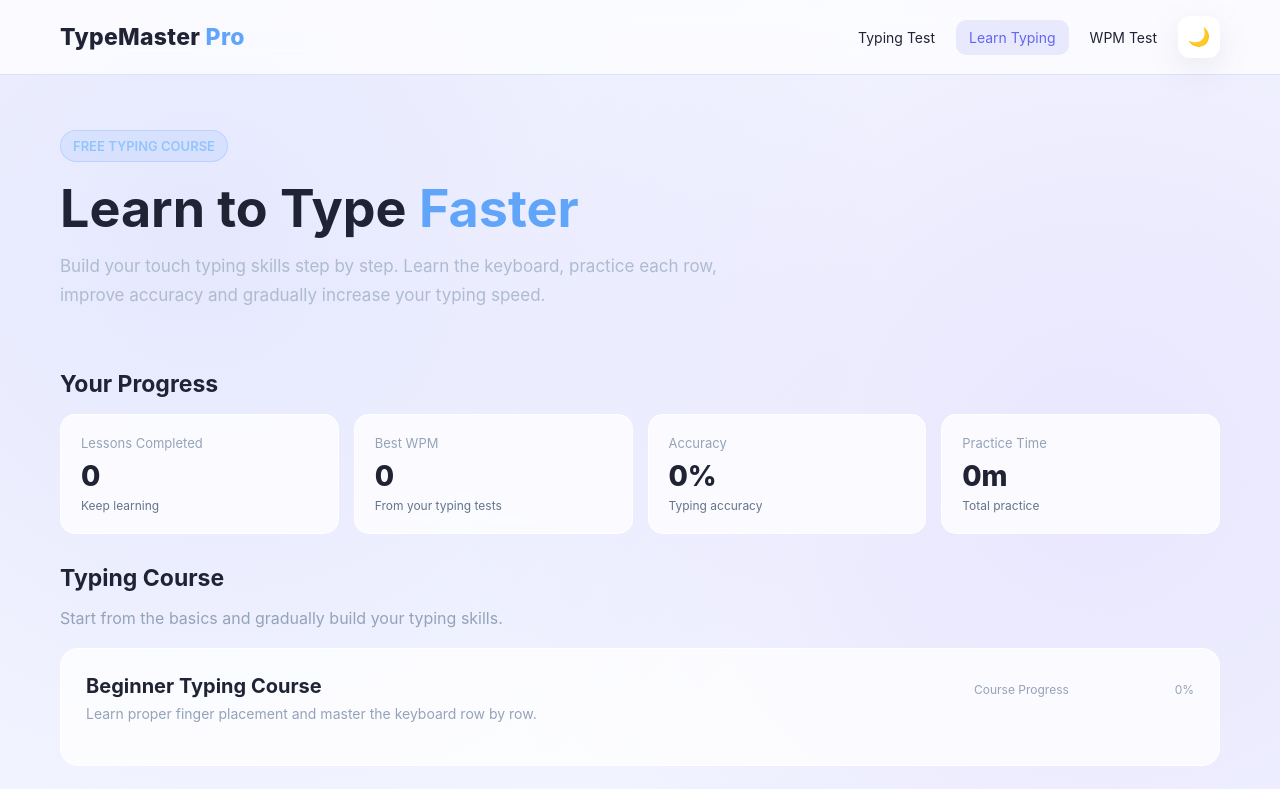
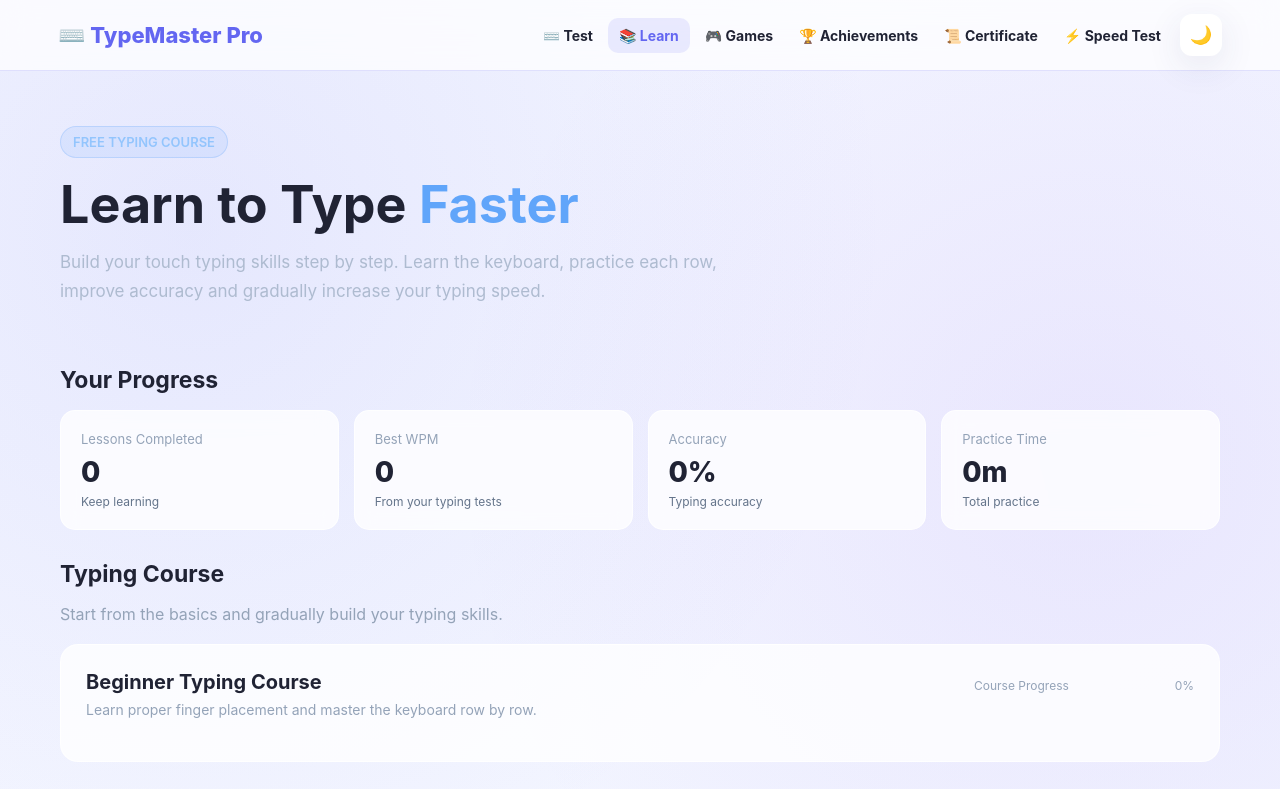
Before and after one commit to ajpartner420/TypeMaster-Pro, a plain HTML site: page learn.html in a window 1280 px wide. Shown: the top 789 px of the page. Drawn offline with Linux system fonts and the light colour scheme.

Commit message:
Update learn.html

```diff
--- a/learn.html
+++ b/learn.html
@@ -519,27 +519,28 @@ body {
 
 <!-- ================= HEADER ================= -->
 
-<header class="header">
+<header class="tm-header">
+    <div class="tm-nav">
 
-    <nav class="nav">
-
-        <a class="logo" href="index.html">
-            TypeMaster <span>Pro</span>
+        <a href="index.html" class="tm-logo">
+            ⌨️ TypeMaster Pro
         </a>
 
-        <div class="nav-links">
+        <div class="tm-nav-right">
 
-            <a href="index.html">
-                Typing Test
-            </a>
+            <nav class="tm-menu">
+                <a href="index.html">⌨️ Test</a>
 
-            <a href="learn.html" class="active">
-                Learn Typing
-            </a>
+                <a href="learn.html">📚 Learn</a>
 
-            <a href="typing-speed-test.html">
-                WPM Test
-            </a>
+                <a href="games.html">🎮 Games</a>
+
+                <a href="achievements.html">🏆 Achievements</a>
+
+                <a href="certificate.html">📜 Certificate</a>
+
+                <a href="typing-speed-test.html">⚡ Speed Test</a>
+            </nav>
 
             <button
                 id="tmThemeBtn"
@@ -550,10 +551,8 @@ body {
 
         </div>
 
-    </nav>
-
+    </div>
 </header>
-
 
 <!-- ================= HERO ================= -->
 
```
Lines whose indentation alone changed are shown as unchanged.
